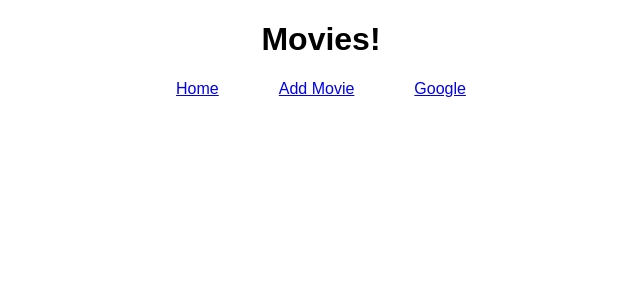
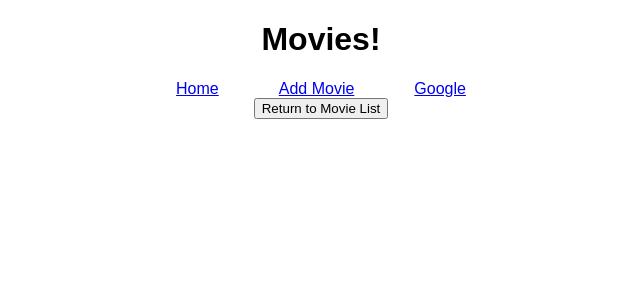
Before and after one commit to justuswitmer/weekend-movie-sagas, a React (Create React App) app: page /#/details in a window 1280 px wide. Shown: the top 300 px of the page, without its empty margins (319-959 px from the left). Built offline with nearby package versions, Linux system fonts and the light colour scheme.

Commit message:
added button to movie details; need to add genre to detail

```diff
--- a/src/components/Details/Details.js
+++ b/src/components/Details/Details.js
@@ -14,6 +14,10 @@ class Details extends Component {
             <p>{detail.description}</p>
           </div>
         )}
+        <button
+          onClick={() => this.props.history.push('/')}
+        >Return to Movie List
+        </button>
       </div>
     )
   }
```
